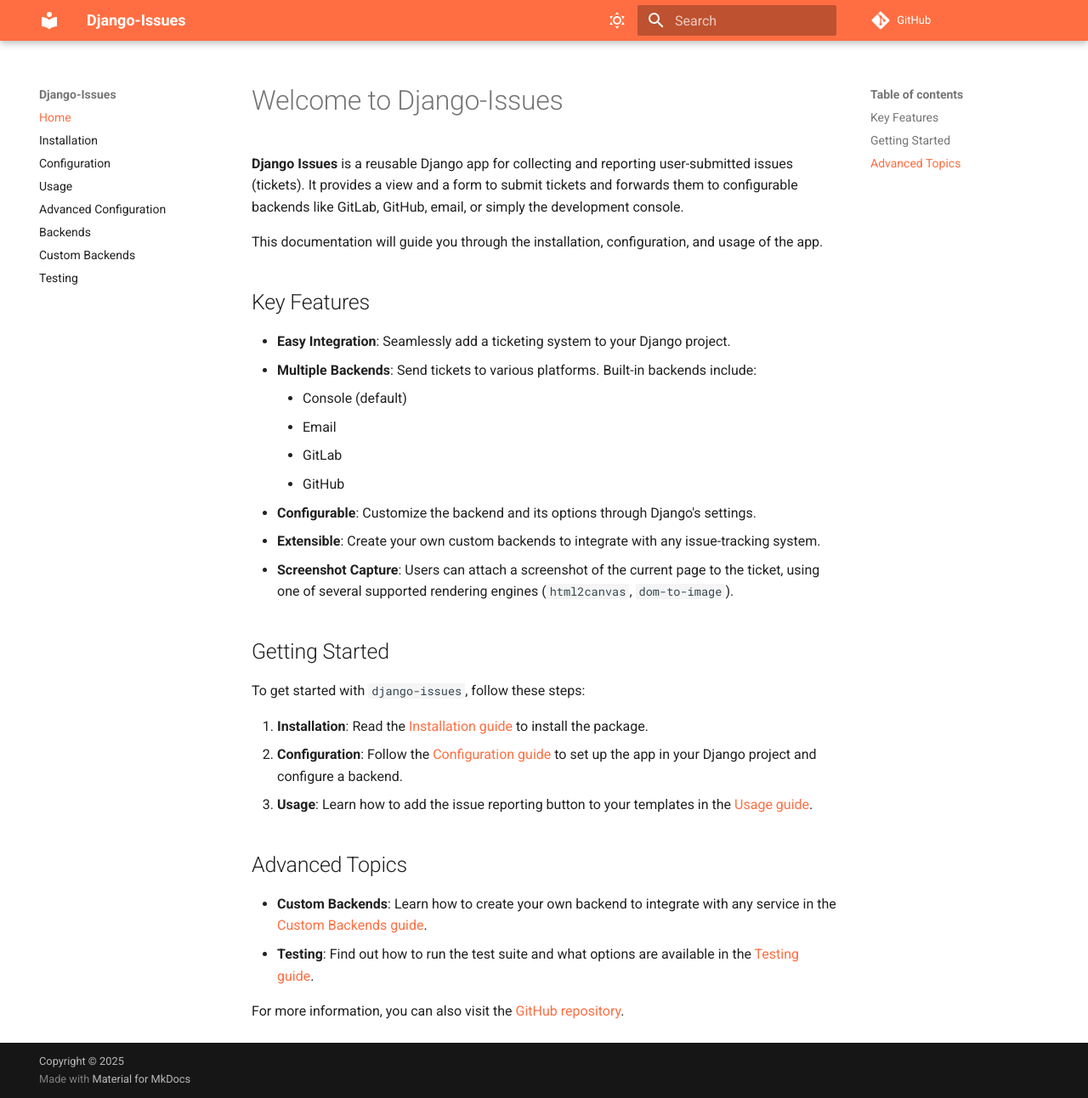
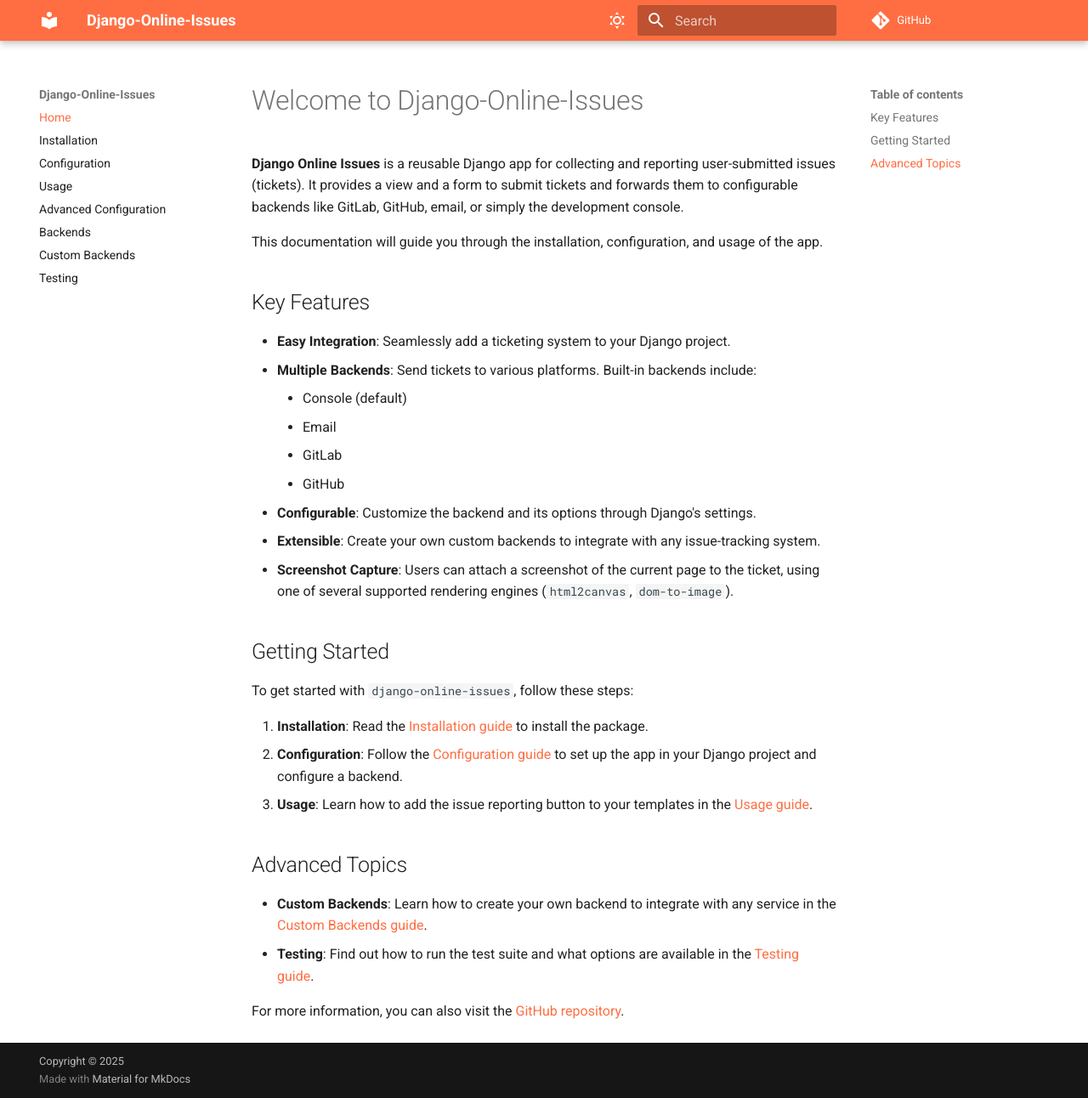
Before and after one commit to saxix/django-online-issues, an MkDocs documentation site: the page built from docs/src/index.md, in a window 1280 px wide and 1292 px high. Shown: the whole window at 85% size. Built offline with MkDocs 1.6.1 and Material for MkDocs 9.7.7, drawn with Linux system fonts in a browser that asks for light colours; comment, search, counter and statistics services are not loaded.

Commit message:
fixes name due to the name changing

```diff
--- a/docs/src/index.md
+++ b/docs/src/index.md
@@ -1,6 +1,6 @@
-# Welcome to Django-Issues
+# Welcome to Django-Online-Issues
 
-**Django Issues** is a reusable Django app for collecting and reporting user-submitted issues (tickets).
+**Django Online Issues** is a reusable Django app for collecting and reporting user-submitted issues (tickets).
 It provides a view and a form to submit tickets and forwards them to configurable backends
 like GitLab, GitHub, email, or simply the development console.
 
@@ -20,7 +20,7 @@
 
 ## Getting Started
 
-To get started with `django-issues`, follow these steps:
+To get started with `django-online-issues`, follow these steps:
 
 1.  **Installation**: Read the [Installation guide](installation.md) to install the package.
 2.  **Configuration**: Follow the [Configuration guide](configuration.md) to set up the app in your Django project and configure a backend.
@@ -31,4 +31,4 @@
 -   **Custom Backends**: Learn how to create your own backend to integrate with any service in the [Custom Backends guide](custom_backends.md).
 -   **Testing**: Find out how to run the test suite and what options are available in the [Testing guide](testing.md).
 
-For more information, you can also visit the [GitHub repository](https://github.com/saxix/django-issues).
+For more information, you can also visit the [GitHub repository](https://github.com/saxix/django-online-issues).
--- a/mkdocs.yml
+++ b/mkdocs.yml
@@ -1,7 +1,7 @@
-site_name: Django-Issues
+site_name: Django-Online-Issues
 docs_dir: docs/src
 copyright: Copyright &copy; 2025
-repo_url: https://github.com/saxix/djangp-issues
+repo_url: https://github.com/saxix/django-online-issues
 site_author: saxix
 site_dir: ./~build/docs
 
--- a/pyproject.toml
+++ b/pyproject.toml
@@ -6,8 +6,8 @@
 ]
 
 [project]
-name = "django-online-issue"
-description = "Add your description here"
+name = "django-online-issues"
+description = "A reusable Django app for collecting and reporting user-submitted issues (tickets). It provides a view and a form to submit tickets and forwards them to configurable backends like GitLab, GitHub, email, or simply the development console."
 readme = "README.md"
 authors = [
   { name = "Stefano Apostolico", email = "s.apostolico@gmail.com" },
```
Also changed, not shown: README.md (+7 -7 lines), 2 other files.
